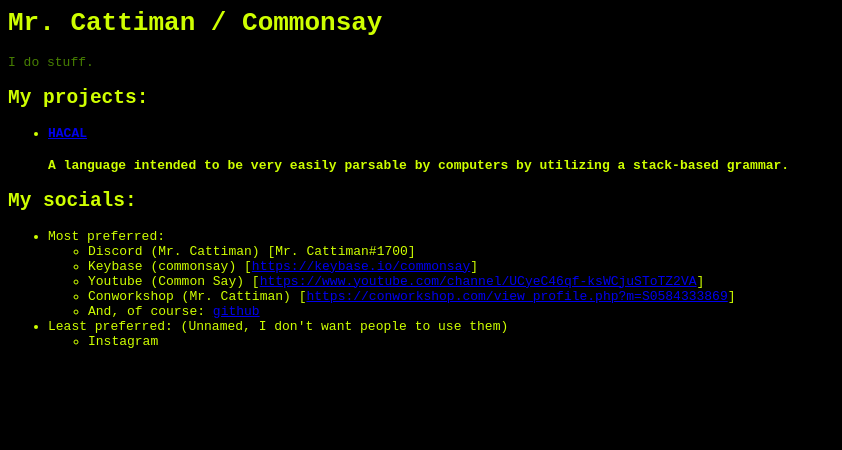
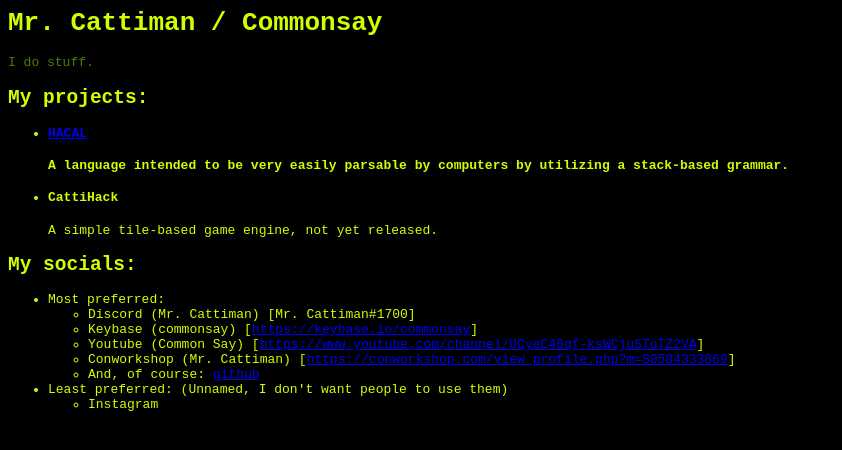
Before and after one commit to MrCattiman/mrcattiman.github.io, a plain HTML site: page index.html in a window 1280 px wide. Shown: the whole page, without its empty margins (0-842 px from the left). Drawn offline with Linux system fonts and the light colour scheme.

Commit message:
CattiHack

```diff
--- a/index.html
+++ b/index.html
@@ -18,6 +18,7 @@ h1+div {
 <h2>My projects:</h2>
 <ul>
 	<li><h4><a href="https://github.com/MrCattiman/HACAL">HACAL</a><h4><p>A language intended to be very easily parsable by computers by utilizing a stack-based grammar.</p></li>
+	<li><h4>CattiHack</h4><p>A simple tile-based game engine, not yet released.</p></li>
 </ul>
 <h2>My socials:</h2>
 <ul>
```
